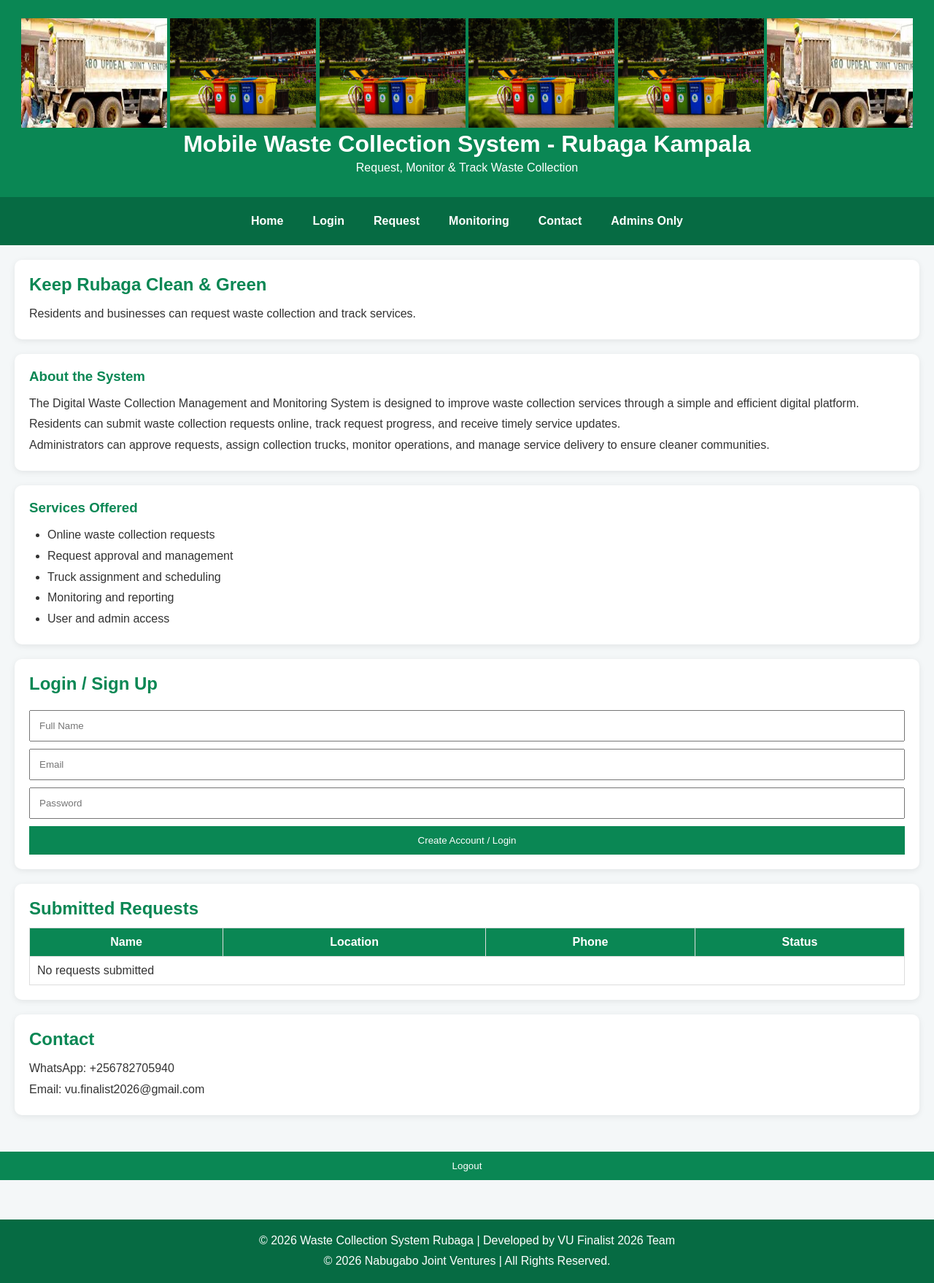
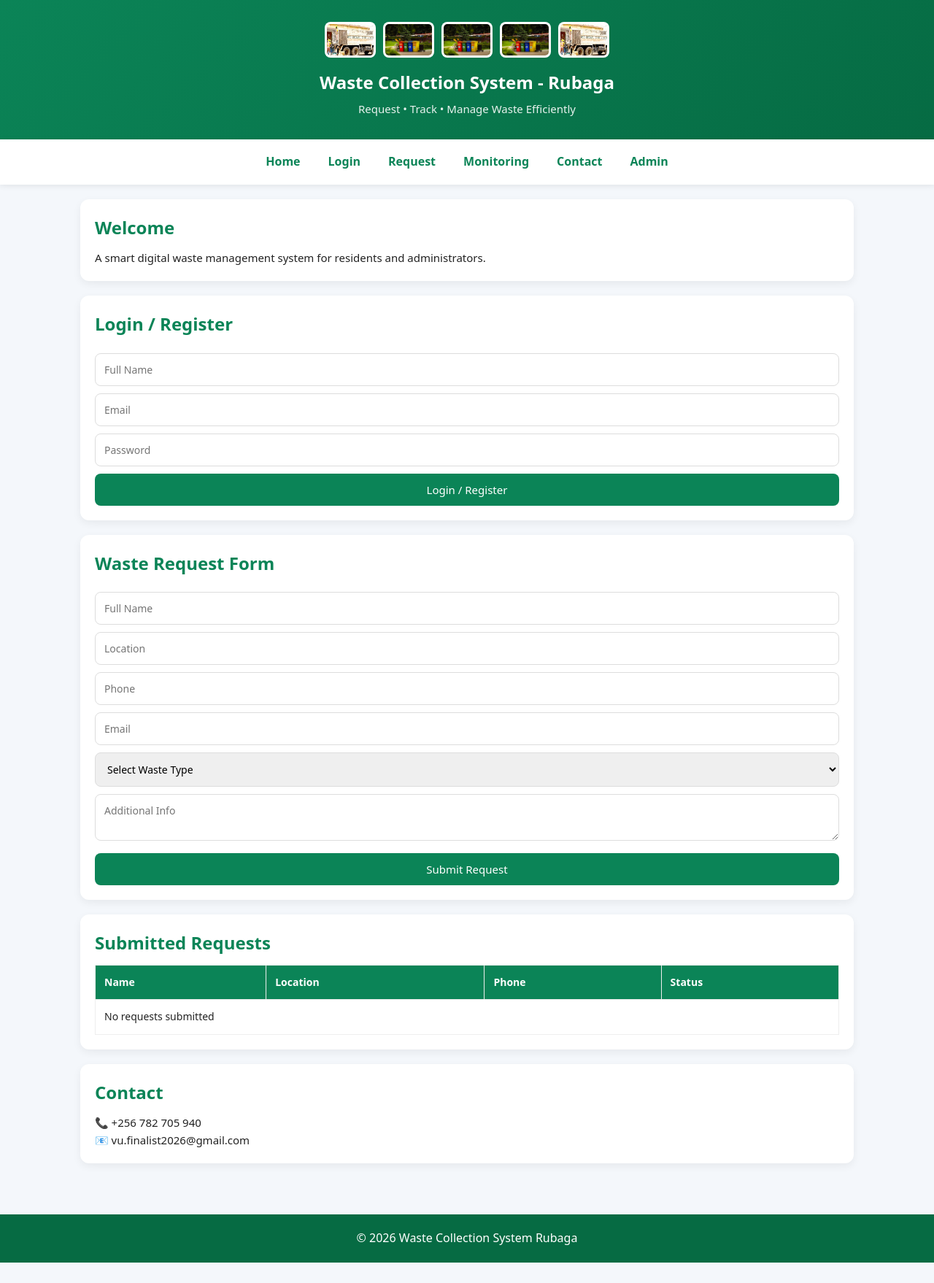
Before and after one commit to DacostaR1/m-wastesystem, a website: page public/index.html in a window 1280 px wide. Shown: the whole page at 73% size. After the commit the page ends 1730 px from the top, so only its background shows below. Drawn offline with Linux system fonts and the light colour scheme.

Commit message:
Modern UI redesign for index page

```diff
--- a/public/index.html
+++ b/public/index.html
@@ -1,159 +1,262 @@
-
 <!DOCTYPE html>
 <html lang="en">
 
 <head>
+<meta charset="UTF-8">
+<meta name="viewport" content="width=device-width, initial-scale=1.0">
 
-<meta charset="UTF-8">
-<meta name="viewport" content="width=device-width, initial-scale=1">
-
-<title>Mobile Waste Collection System - Rubaga</title>
+<title>Waste Collection System - Rubaga</title>
 
 <style>
 
+/* =====================
+BASE RESET
+===================== */
 *{
 margin:0;
 padding:0;
 box-sizing:border-box;
-font-family:Arial,sans-serif;
-}
-
-html{
-scroll-behavior:smooth;
+font-family:system-ui, Arial, sans-serif;
 }
 
 body{
-background:#f4f7f8;
-color:#333;
+background:#f4f7fb;
+color:#222;
+line-height:1.6;
 }
 
+/* =====================
+HEADER / HERO
+===================== */
 header{
-background:#0a8754;
+background:linear-gradient(135deg,#0b8457,#066b43);
 color:white;
-padding:25px;
+padding:30px 20px;
 text-align:center;
 }
 
+header h1{
+font-size:24px;
+margin-top:10px;
+}
+
+header p{
+opacity:0.9;
+margin-top:5px;
+}
+
+.logo-row{
+display:flex;
+justify-content:center;
+flex-wrap:wrap;
+gap:10px;
+margin-bottom:15px;
+}
+
+.logo-row img{
+width:70px;
+height:auto;
+border-radius:8px;
+background:white;
+padding:3px;
+}
+
+/* =====================
+NAVIGATION
+===================== */
 nav{
 position:sticky;
 top:0;
-background:#066b43;
-padding:14px;
+z-index:1000;
+background:white;
 display:flex;
 justify-content:center;
-gap:20px;
 flex-wrap:wrap;
+gap:10px;
+padding:10px;
+box-shadow:0 2px 8px rgba(0,0,0,0.08);
 }
 
 nav a{
-color:white;
 text-decoration:none;
-font-weight:bold;
-padding:10px;
+color:#0b8457;
+font-weight:600;
+padding:8px 14px;
 border-radius:6px;
+transition:0.2s;
 }
 
 nav a:hover{
-background:#0a8754;
+background:#0b8457;
+color:white;
 }
 
-.content{
+/* =====================
+LAYOUT
+===================== */
+.container{
+max-width:1100px;
+margin:auto;
 padding:20px;
 }
 
 .card{
 background:white;
 padding:20px;
+border-radius:12px;
+box-shadow:0 4px 12px rgba(0,0,0,0.06);
 margin-bottom:20px;
-border-radius:10px;
-box-shadow:0 2px 8px rgba(0,0,0,.08);
 }
 
-h2,h3{
-color:#0a8754;
-margin-bottom:12px;
+/* =====================
+HEADINGS
+===================== */
+h2{
+color:#0b8457;
+margin-bottom:10px;
 }
 
-p,
-li{
-line-height:1.8;
+h3{
+color:#066b43;
+margin-bottom:8px;
 }
 
-ul{
-padding-left:25px;
+/* =====================
+TEXT
+===================== */
+p, li{
+font-size:15px;
 }
 
-input,
-select,
-textarea,
+/* =====================
+FORMS
+===================== */
+input, select, textarea{
+width:100%;
+padding:12px;
+margin-top:10px;
+border:1px solid #ddd;
+border-radius:8px;
+font-size:14px;
+outline:none;
+}
+
+input:focus, select:focus, textarea:focus{
+border-color:#0b8457;
+}
+
+/* BUTTONS */
 button{
 width:100%;
 padding:12px;
 margin-top:10px;
-}
-
-button{
-background:#0a8754;
 border:none;
+border-radius:8px;
+background:#0b8457;
 color:white;
+font-size:15px;
 cursor:pointer;
+transition:0.2s;
 }
 
 button:hover{
-background:#087047;
+background:#066b43;
+}
+
+/* =====================
+TABLE
+===================== */
+.table-wrapper{
+overflow-x:auto;
 }
 
 table{
 width:100%;
 border-collapse:collapse;
+min-width:600px;
 }
 
-th,
-td{
-padding:10px;
-border:1px solid #ddd;
+th, td{
+padding:12px;
+border:1px solid #eee;
+text-align:left;
+font-size:14px;
 }
 
 th{
-background:#0a8754;
+background:#0b8457;
 color:white;
 }
 
+/* =====================
+STATUS BADGES
+===================== */
 .status-pending{
-color:orange;
+color:#ff9800;
+font-weight:bold;
 }
 
 .status-approved{
-color:green;
+color:#2e7d32;
+font-weight:bold;
 }
 
-.hidden{
-display:none;
-}
-
+/* =====================
+POPUP
+===================== */
 #popup{
 position:fixed;
 top:20px;
 right:20px;
-background:#0a8754;
+background:#0b8457;
 color:white;
-padding:12px 18px;
+padding:12px 16px;
 border-radius:8px;
 display:none;
-z-index:999;
+z-index:9999;
 }
 
-#loggedUser{
-margin-bottom:15px;
-font-weight:bold;
-color:#0a8754;
-}
-
+/* =====================
+FOOTER
+===================== */
 footer{
 background:#066b43;
 color:white;
+text-align:center;
+padding:20px;
+margin-top:30px;
+}
+
+/* =====================
+RESPONSIVE
+===================== */
+@media(max-width:768px){
+
+header h1{
+font-size:18px;
+}
+
+.logo-row img{
+width:55px;
+}
+
+nav{
+flex-direction:column;
+}
+
+nav a{
+width:100%;
+text-align:center;
+}
+
+.card{
 padding:15px;
-text-align:center;
+}
+
+button{
+font-size:14px;
+}
+
 }
 
 </style>
@@ -164,308 +267,118 @@ text-align:center;
 
 <div id="popup"></div>
 
+<!-- HERO -->
 <header>
-    <img src="Truck.jfif" alt="Logo" style="width:200px;height:150px;">
-<img src="Logo.jpg" alt="Logo" style="width:200px;height:150px;">
-<img src="Logo.jpg" alt="Logo" style="width:200px;height:150px;">
-<img src="Logo.jpg" alt="Logo" style="width:200px;height:150px;">
-<img src="Logo.jpg" alt="Logo" style="width:200px;height:150px;">
-<img src="Truck.jfif" alt="Logo" style="width:200px;height:150px;">
 
-<h1>
-Mobile Waste Collection System - Rubaga Kampala
-</h1>
+<div class="logo-row">
+<img src="Truck.jfif" alt="logo">
+<img src="Logo.jpg" alt="logo">
+<img src="Logo.jpg" alt="logo">
+<img src="Logo.jpg" alt="logo">
+<img src="Truck.jfif" alt="logo">
+</div>
 
-<p>
-Request, Monitor & Track Waste Collection
-</p>
+<h1>Waste Collection System - Rubaga</h1>
+<p>Request • Track • Manage Waste Efficiently</p>
 
 </header>
 
-
+<!-- NAV -->
 <nav>
-
 <a href="#home">Home</a>
 <a href="#auth">Login</a>
 <a href="#request">Request</a>
 <a href="#monitoring">Monitoring</a>
-<a href="#contact">Contact </a>
-<a href="Admin-Login.html" >Admins Only</a>
-
-
-
+<a href="#contact">Contact</a>
+<a href="Admin-Login.html">Admin</a>
 </nav>
 
+<div class="container">
 
-<div class="content">
+<!-- HOME -->
+<section id="home" class="card">
+<h2>Welcome</h2>
+<p>A smart digital waste management system for residents and administrators.</p>
+</section>
 
-<section id="home">
+<!-- AUTH -->
+<section id="auth" class="card">
+<h2>Login / Register</h2>
 
-<div class="card">
-
-<h2>
-Keep Rubaga Clean & Green
-</h2>
-
-<p>
-Residents and businesses can request waste collection and track services.
-</p>
-
-</div>
-
-<div class="card">
-
-
-
-<h3>About the System</h3>
-
-<p>
-The Digital Waste Collection Management and Monitoring System is designed to improve waste collection services through a simple and efficient digital platform.
-</p>
-
-<p>
-Residents can submit waste collection requests online, track request progress, and receive timely service updates.
-</p>
-
-<p>
-Administrators can approve requests, assign collection trucks, monitor operations, and manage service delivery to ensure cleaner communities.
-</p>
-
-</div>
-
-<div class="card">
-
-<h3>Services Offered</h3>
-
-<ul>
-<li>Online waste collection requests</li>
-<li>Request approval and management</li>
-<li>Truck assignment and scheduling</li>
-<li>Monitoring and reporting</li>
-<li>User and admin access</li>
-</ul>
-
-</div>
-
+<form id="loginForm">
+<input type="text" placeholder="Full Name" required>
+<input type="email" placeholder="Email" required>
+<input type="password" placeholder="Password" required>
+<button type="submit">Login / Register</button>
+</form>
 
 </section>
 
-<!--login and sign up section-->
+<!-- REQUEST -->
+<section id="request" class="card hidden">
+<h2>Waste Request Form</h2>
 
-<section id="auth">
+<form id="wasteForm">
+<input type="text" placeholder="Full Name" required>
+<input type="text" placeholder="Location" required>
+<input type="tel" placeholder="Phone" required>
+<input type="email" placeholder="Email">
 
-<div class="card">
+<select required>
+<option value="">Select Waste Type</option>
+<option>Plastic</option>
+<option>Organic</option>
+<option>e-Waste</option>
+<option>General</option>
+</select>
 
-<h2>
-Login / Sign Up
-</h2>
+<textarea placeholder="Additional Info"></textarea>
 
-<form id="loginForm">
-
-<input
-id="userName"
-type="text"
-placeholder="Full Name"
-required>
-
-<input
-id="userEmail"
-type="email"
-placeholder="Email"
-required>
-
-<input
-id="userPassword"
-type="password"
-placeholder="Password"
-required>
-
-<button type="submit">
-
-Create Account / Login
-
-</button>
-
+<button type="submit">Submit Request</button>
 </form>
 
+</section>
+
+<!-- MONITORING -->
+<section id="monitoring" class="card">
+<h2>Submitted Requests</h2>
+
+<div class="table-wrapper">
+<table>
+<thead>
+<tr>
+<th>Name</th>
+<th>Location</th>
+<th>Phone</th>
+<th>Status</th>
+</tr>
+</thead>
+
+<tbody id="requestTable">
+<tr>
+<td colspan="4">No requests yet</td>
+</tr>
+</tbody>
+
+</table>
 </div>
 
 </section>
 
-
-
-
-
-<section
-id="request"
-class="hidden"
->
-
-<div class="card">
-
-<h2>
-Waste Request Form
-</h2>
-
-<div id="loggedUser"></div>
-
-<form id="wasteForm">
-
-<input
-id="fullName"
-type="text"
-placeholder="Full Name"
-required>
-
-<input
-id="location"
-type="text"
-placeholder="Location"
-required>
-
-<input
-id="phone"
-type="tel"
-placeholder="Phone"
-required>
-
-<input
-id="email"
-type="email"
-placeholder="Email">
-
-<select
-id="wasteType"
-required>
-
-<option value="">
-Select Waste Type
-</option>
-
-<option>
-Plastic Waste
-</option>
-
-<option>
-Organic Waste
-</option>
-
-<option>
-e-Waste
-</option>
-
-<option>
-General Waste
-</option>
-
-</select>
-
-<textarea
-id="additionalInfo"
-placeholder="Additional Information">
-</textarea>
-
-<button type="submit">
-
-Submit Request
-
-</button>
-
-</form>
+<!-- CONTACT -->
+<section id="contact" class="card">
+<h2>Contact</h2>
+<p>📞 +256 782 705 940</p>
+<p>📧 vu.finalist2026@gmail.com</p>
+</section>
 
 </div>
 
-</section>
-
-
-
-
-<section id="monitoring">
-
-<div class="card">
-
-<h2>
-Submitted Requests
-</h2>
-
-<table>
-
-<thead>
-
-<tr>
-
-<th>Name</th>
-<th>Location</th>
-<th>Phone</th>
-<th>Status</th>
-
-</tr>
-
-</thead>
-
-<tbody id="requestTable">
-
-<tr>
-
-<td colspan="4">
-No requests submitted
-</td>
-
-</tr>
-
-</tbody>
-
-</table>
-
-</div>
-
-</section>
-
-
-
-
-<section id="contact">
-
-<div class="card">
-
-<h2>
-Contact
-</h2>
-
-<p>
-WhatsApp: +256782705940
-</p>
-
-<p>
-Email: vu.finalist2026@gmail.com
-</p>
-
-</div>
-
-</section>
-
-</div>
-<section>
-<div>
-    <button onclick="logout()">Logout</button>
-
-</div>
-
-</section>
-<br>
-<br>
-<br>
-
 <footer>
-
-<p>© 2026 Waste Collection System Rubaga | Developed by VU Finalist 2026 Team </p>
-<p>© 2026 Nabugabo Joint Ventures | All Rights Reserved.</p>
-
+© 2026 Waste Collection System Rubaga
 </footer>
-
 
 <script src="script.js"></script>
 
 </body>
-
 </html>
```
